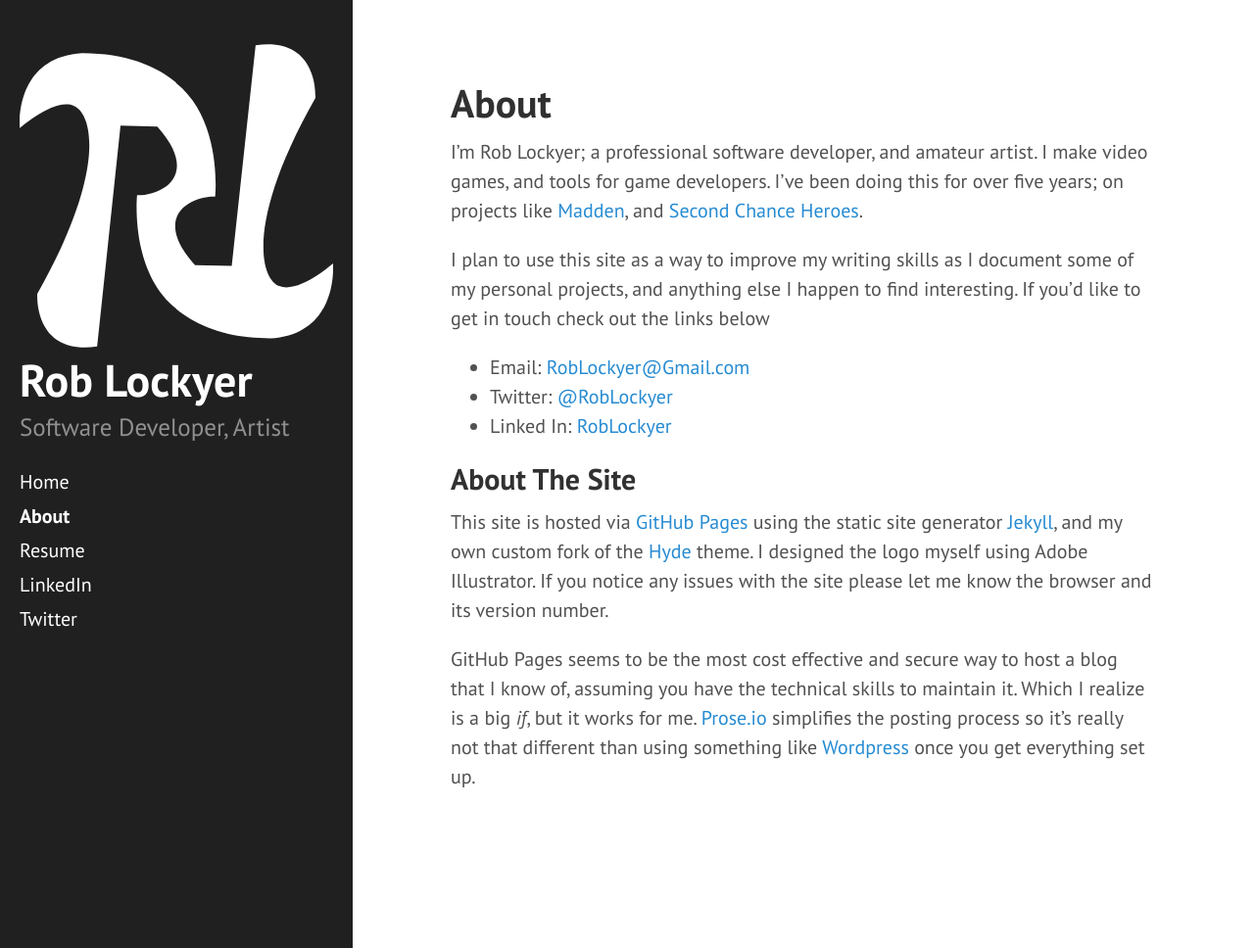
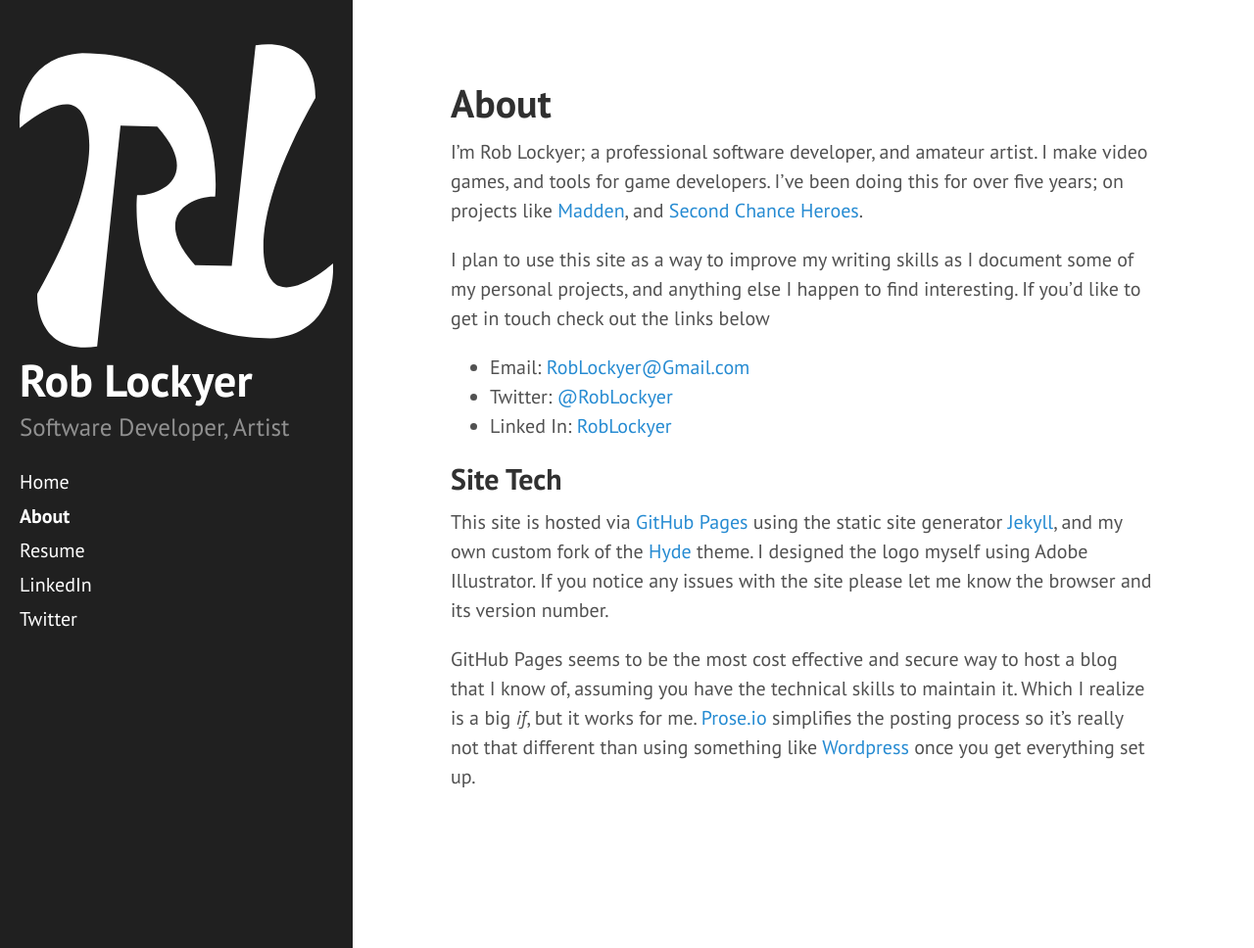
Before and after one commit to lockyer/lockyer.github.io, a Jekyll site: the page built from about.md, in a window 1280 px wide and 968 px high. Shown: the whole window at 98% size. Built offline with Jekyll 4.4.1, drawn with Linux system fonts in a browser that asks for light colours; Markdown is read by kramdown in place of the engine named in the settings.

Commit message:
Updated about.md

```diff
--- a/about.md
+++ b/about.md
@@ -12,7 +12,7 @@ I plan to use this site as a way to improve my writing skills as I document some
  * Twitter: [@RobLockyer](https://Twitter.com/RobLockyer "Rob's Twitter")
  * Linked In: [RobLockyer](https://www.linkedin.com/in/roblockyer "Rob's Linked In")
 
-## About The Site
+## Site Tech
 This site is hosted via [GitHub Pages](https://pages.github.com/) using the static site generator [Jekyll](http://jekyllrb.com/), and my own custom fork of the [Hyde](http://hyde.getpoole.com/) theme. I designed the logo myself using Adobe Illustrator. If you notice any issues with the site please let me know the browser and its version number.
 
 GitHub Pages seems to be the most cost effective and secure way to host a blog that I know of, assuming you have the technical skills to maintain it. Which I realize is a big _if_, but it works for me. [Prose.io](http://prose.io/) simplifies the posting process so it's really not that different than using something like [Wordpress](https://wordpress.com/) once you get everything set up.
```
